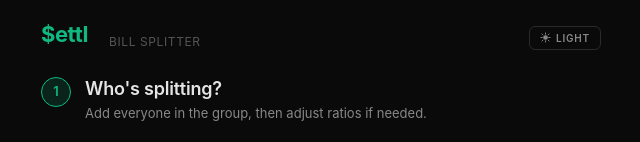
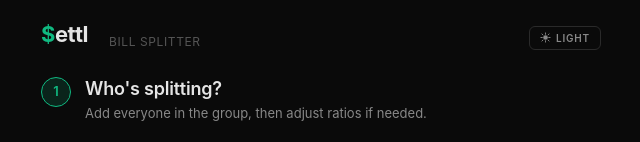
Before and after one commit to lewis0926/settl, a React (Vite) app: page / in a window 1280 px wide. Shown: the top 142 px of the page, without its empty margins (319-959 px from the left). Built offline with nearby package versions, Linux system fonts and the light colour scheme.

Commit message:
More SEO meta

```diff
--- a/index.html
+++ b/index.html
@@ -6,6 +6,17 @@
     <meta name="viewport" content="width=device-width, initial-scale=1.0" />
     <title>Settl | Split bills, no signup</title>
     <meta name="description" content="A no-signup bill splitter that runs entirely in your browser. Enter expenses, get a minimal list of who pays whom." />
+
+    <meta property="og:title" content="Settl | Split bills, no signup" />
+    <meta property="og:description" content="A no-signup bill splitter that runs entirely in your browser. Enter expenses, get a minimal list of who pays whom." />
+    <meta property="og:type" content="website" />
+    <meta property="og:url" content="https://settl.lewisshum.com" />
+    <meta property="og:image" content="https://settl.lewisshum.com/og.svg" />
+
+    <meta name="twitter:card" content="summary_large_image" />
+    <meta name="twitter:title" content="Settl | Split bills, no signup" />
+    <meta name="twitter:description" content="A no-signup bill splitter that runs entirely in your browser. Enter expenses, get a minimal list of who pays whom." />
+    <meta name="twitter:image" content="https://settl.lewisshum.com/og.svg" />
     <script>
       const t = localStorage.getItem('theme') || 'dark';
       document.documentElement.setAttribute('data-theme', t);
--- a/src/App.tsx
+++ b/src/App.tsx
@@ -3,7 +3,7 @@ import { AppProvider, useAppContext } from './context/AppContext.tsx'
 import PeopleSetup from './components/PeopleSetup.tsx'
 import ExpenseList from './components/ExpenseList.tsx'
 import Settlement from './components/Settlement.tsx'
-import logoUrl from './assets/logo.svg'
+import Logo from './components/Logo.tsx'
 
 function AppShell() {
   const { state, patch } = useAppContext()
@@ -13,8 +13,8 @@ function AppShell() {
     <div className="app">
       <header className="app-header">
         <div className="header-left">
-          <a className="logo" href="#" onClick={() => patch({ step: 'expenses' })} aria-label="$ettl">
-            <img src={logoUrl} alt="$ettl" height="22" />
+          <a className="logo" href="#" onClick={() => patch({ step: 'expenses' })}>
+            <Logo />
           </a>
           <span className="logo-tag">bill splitter</span>
         </div>
--- /dev/null
+++ b/src/components/Logo.tsx
@@ -0,0 +1,8 @@
+export default function Logo() {
+  return (
+    <svg height="22" viewBox="0 0 58 22" fill="none" xmlns="http://www.w3.org/2000/svg" aria-label="$ettl">
+      <text y="18" fontFamily="-apple-system, BlinkMacSystemFont, 'Segoe UI', sans-serif" fontWeight="700" fontSize="22" letterSpacing="-0.5" fill="#10b981">$</text>
+      <text x="14" y="18" fontFamily="-apple-system, BlinkMacSystemFont, 'Segoe UI', sans-serif" fontWeight="700" fontSize="22" letterSpacing="-0.5" fill="currentColor">ettl</text>
+    </svg>
+  )
+}
--- a/src/index.css
+++ b/src/index.css
@@ -76,6 +76,8 @@ html, body {
   text-decoration: none;
   line-height: 1;
 }
+
+[data-theme="light"] .logo { color: var(--text-muted); }
 
 .theme-toggle {
   display: flex;
```
Also changed, not shown: public/og.svg (added), src/assets/logo.svg (deleted).
